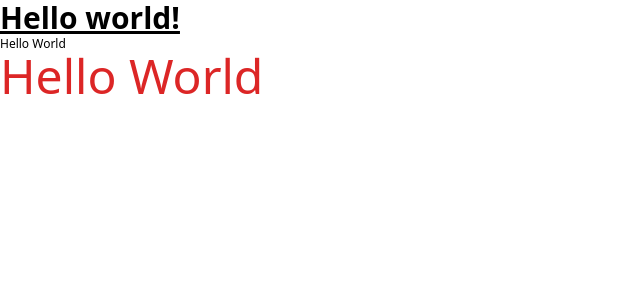
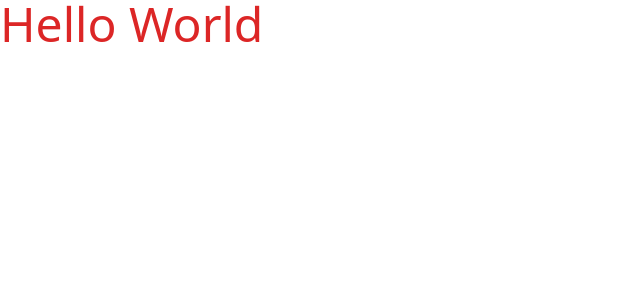
Before and after one commit to kojiwoji/Once-Human-Wiki, a Jekyll site: the page built from index.html, in a window 1280 px wide. Shown: the top 300 px of the page, without its empty margins (0-640 px from the left). Built offline with Jekyll 4.4.1, drawn with Linux system fonts in a browser that asks for light colours; nearby versions of some CDN libraries.

Commit message:
Update index.html

```diff
--- a/index.html
+++ b/index.html
@@ -1,16 +1,3 @@
-<!DOCTYPE html>
-<html>
-<head>
-	<meta charset="utf-8">
-	<meta name="viewport" content="width=device-width, initial-scale=1">
-	<script src="https://cdn.tailwindcss.com"></script>
-	<title>New Title</title>
-</head>
-<body>
-	<h1 class="text-3xl font-bold underline">
-    	Hello world!
-  	</h1>
-	<div id="root" class="text-xs">Hello World</div>
-	<div class="text-5xl text-red-600">Hello World</div>
-</body>
-</html>
+---
+layout: default
+---
```
